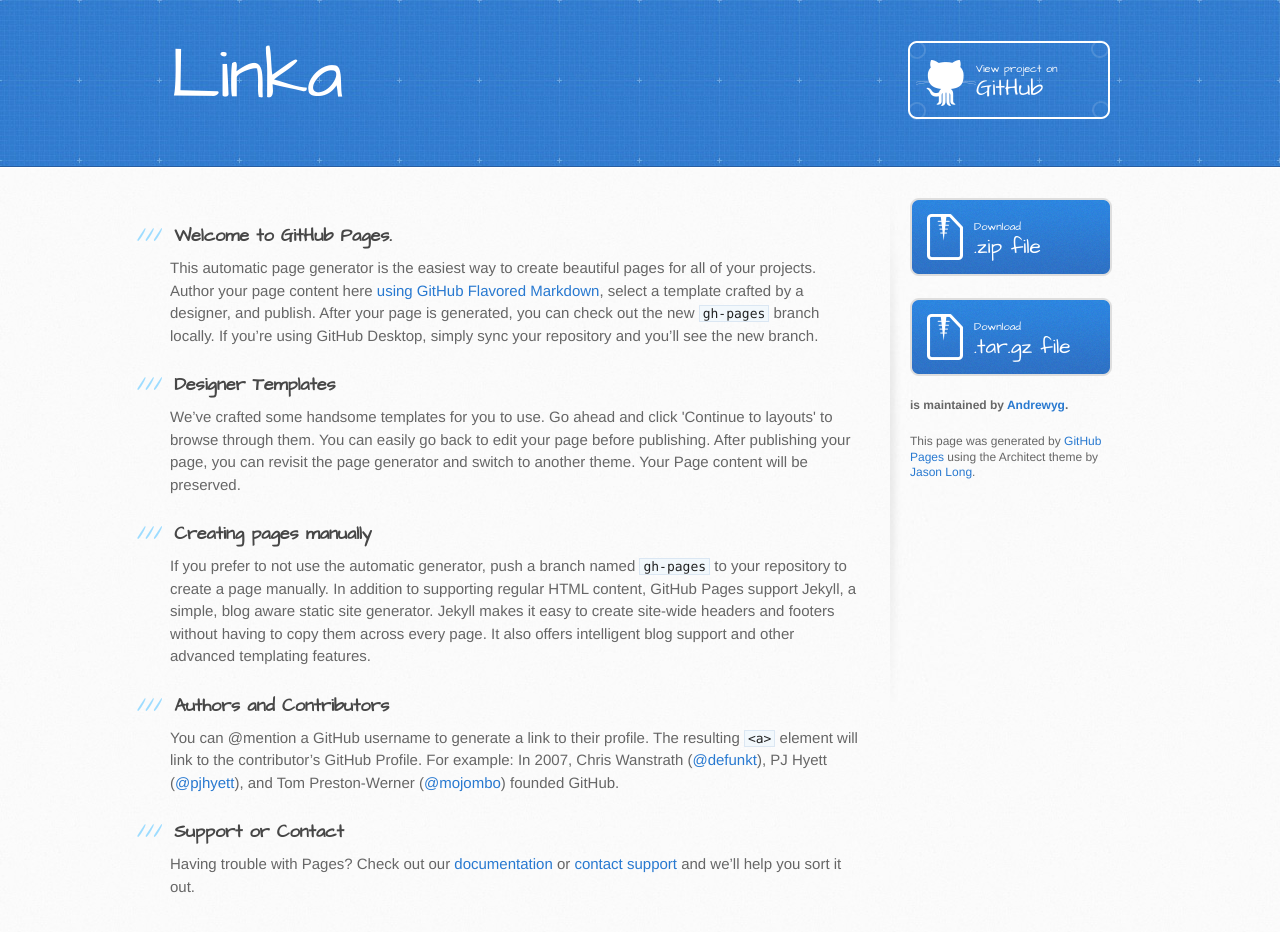
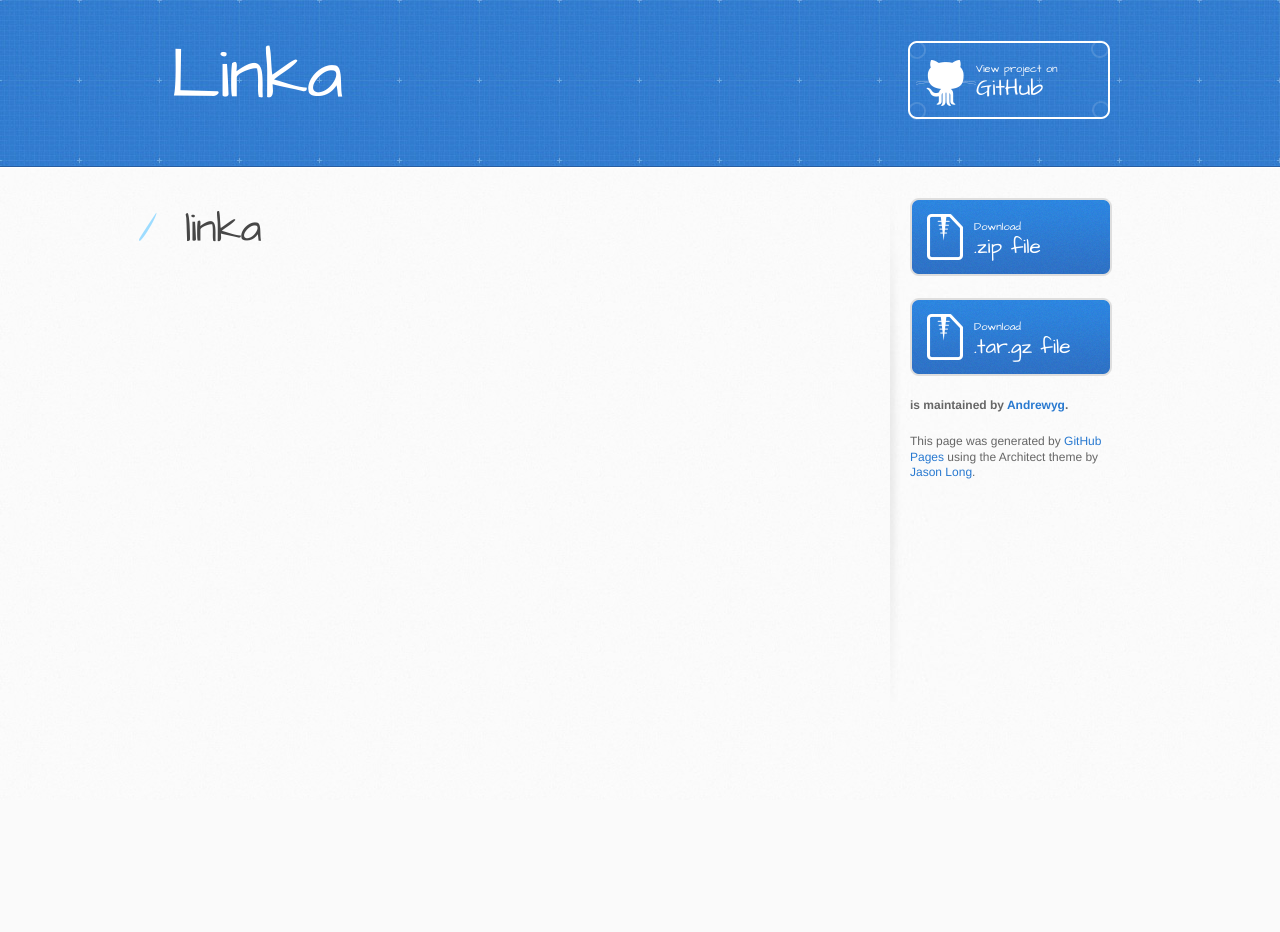
Before and after one commit to Andrewyg/linka, a plain HTML site: page index.html in a window 1280 px wide. After the commit the page ends 800 px from the top, so only its background shows below. Drawn offline with Linux system fonts and the light colour scheme.

```diff
--- a/index.html
+++ b/index.html
@@ -28,30 +28,8 @@
     <div id="content-wrapper">
       <div class="inner clearfix">
         <section id="main-content">
-          <h3>
-<a id="welcome-to-github-pages" class="anchor" href="#welcome-to-github-pages" aria-hidden="true"><span aria-hidden="true" class="octicon octicon-link"></span></a>Welcome to GitHub Pages.</h3>
-
-<p>This automatic page generator is the easiest way to create beautiful pages for all of your projects. Author your page content here <a href="https://guides.github.com/features/mastering-markdown/">using GitHub Flavored Markdown</a>, select a template crafted by a designer, and publish. After your page is generated, you can check out the new <code>gh-pages</code> branch locally. If you’re using GitHub Desktop, simply sync your repository and you’ll see the new branch.</p>
-
-<h3>
-<a id="designer-templates" class="anchor" href="#designer-templates" aria-hidden="true"><span aria-hidden="true" class="octicon octicon-link"></span></a>Designer Templates</h3>
-
-<p>We’ve crafted some handsome templates for you to use. Go ahead and click 'Continue to layouts' to browse through them. You can easily go back to edit your page before publishing. After publishing your page, you can revisit the page generator and switch to another theme. Your Page content will be preserved.</p>
-
-<h3>
-<a id="creating-pages-manually" class="anchor" href="#creating-pages-manually" aria-hidden="true"><span aria-hidden="true" class="octicon octicon-link"></span></a>Creating pages manually</h3>
-
-<p>If you prefer to not use the automatic generator, push a branch named <code>gh-pages</code> to your repository to create a page manually. In addition to supporting regular HTML content, GitHub Pages support Jekyll, a simple, blog aware static site generator. Jekyll makes it easy to create site-wide headers and footers without having to copy them across every page. It also offers intelligent blog support and other advanced templating features.</p>
-
-<h3>
-<a id="authors-and-contributors" class="anchor" href="#authors-and-contributors" aria-hidden="true"><span aria-hidden="true" class="octicon octicon-link"></span></a>Authors and Contributors</h3>
-
-<p>You can @mention a GitHub username to generate a link to their profile. The resulting <code>&lt;a&gt;</code> element will link to the contributor’s GitHub Profile. For example: In 2007, Chris Wanstrath (<a href="https://github.com/defunkt" class="user-mention">@defunkt</a>), PJ Hyett (<a href="https://github.com/pjhyett" class="user-mention">@pjhyett</a>), and Tom Preston-Werner (<a href="https://github.com/mojombo" class="user-mention">@mojombo</a>) founded GitHub.</p>
-
-<h3>
-<a id="support-or-contact" class="anchor" href="#support-or-contact" aria-hidden="true"><span aria-hidden="true" class="octicon octicon-link"></span></a>Support or Contact</h3>
-
-<p>Having trouble with Pages? Check out our <a href="https://help.github.com/pages">documentation</a> or <a href="https://github.com/contact">contact support</a> and we’ll help you sort it out.</p>
+          <h1>
+<a id="linka" class="anchor" href="#linka" aria-hidden="true"><span aria-hidden="true" class="octicon octicon-link"></span></a>linka</h1>
         </section>
 
         <aside id="sidebar">
```
Also changed, not shown: params.json (+1 -1 lines).
